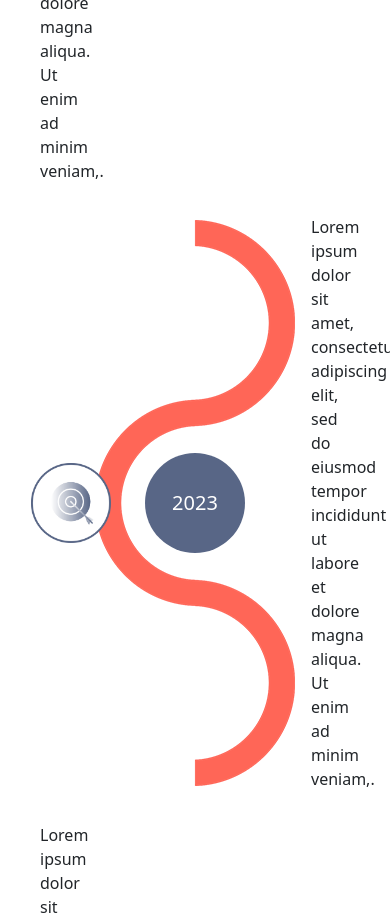
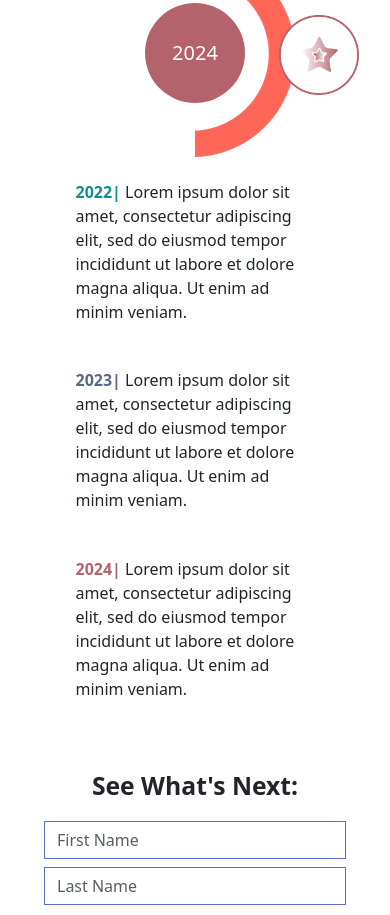
Before and after one commit to rtw590/ocali-take-home, a plain HTML site: page index.html in a window 390 px wide. Shown: the part 612-1527 px from the top of the page. Drawn offline with nearby package versions, Linux system fonts and the light colour scheme.

Commit message:
Fixed mobile layout

```diff
--- a/gridTimeline.css
+++ b/gridTimeline.css
@@ -3,6 +3,12 @@
   grid-template-columns: 1fr 1fr 1fr 1fr 1fr;
   grid-template-rows: 1fr 1fr 1fr;
   max-width: 1000px;
+}
+
+@media (width <= 768px) {
+  .overlappingGrid {
+    grid-template-rows: 1fr 1fr 1fr 1fr 1fr 1fr;
+  }
 }
 
 .gridElement1 {
@@ -28,6 +34,39 @@
   grid-column: 1 / 3;
   grid-row: 3;
   align-self: center;
+}
+
+@media (width <= 768px) {
+  .row1text {
+    grid-column: 2 / 5;
+    grid-row: 4;
+  }
+  .row2text {
+    grid-column: 2 / 5;
+    grid-row: 5;
+  }
+  .row3text {
+    grid-column: 2 / 5;
+    grid-row: 6;
+  }
+}
+
+@media (width <= 768px) {
+  .row1text::before {
+    content: "2022| ";
+    font-weight: bold;
+    color: rgb(19, 139, 143);
+  }
+  .row2text::before {
+    content: "2023| ";
+    font-weight: bold;
+    color: rgb(88, 102, 134);
+  }
+  .row3text::before {
+    content: "2024| ";
+    font-weight: bold;
+    color: rgb(180, 99, 108);
+  }
 }
 
 .row1image {
--- a/index.html
+++ b/index.html
@@ -63,7 +63,7 @@
         <p class="row1text m-3">
           Lorem ipsum dolor sit amet, consectetur adipiscing elit, sed do
           eiusmod tempor incididunt ut labore et dolore magna aliqua. Ut enim ad
-          minim veniam,.
+          minim veniam.
         </p>
         <img
           src="images/pie-chart-icon.png"
@@ -74,7 +74,7 @@
         <p class="row2text m-3">
           Lorem ipsum dolor sit amet, consectetur adipiscing elit, sed do
           eiusmod tempor incididunt ut labore et dolore magna aliqua. Ut enim ad
-          minim veniam,.
+          minim veniam.
         </p>
         <img
           src="images/target-icon.png"
@@ -85,7 +85,7 @@
         <p class="row3text m-3">
           Lorem ipsum dolor sit amet, consectetur adipiscing elit, sed do
           eiusmod tempor incididunt ut labore et dolore magna aliqua. Ut enim ad
-          minim veniam,.
+          minim veniam.
         </p>
         <img src="images/star-icon.png" class="row3image" aria-hidden="true" />
         <img src="images/curve-timeline.png" class="gridElement1" />
```
